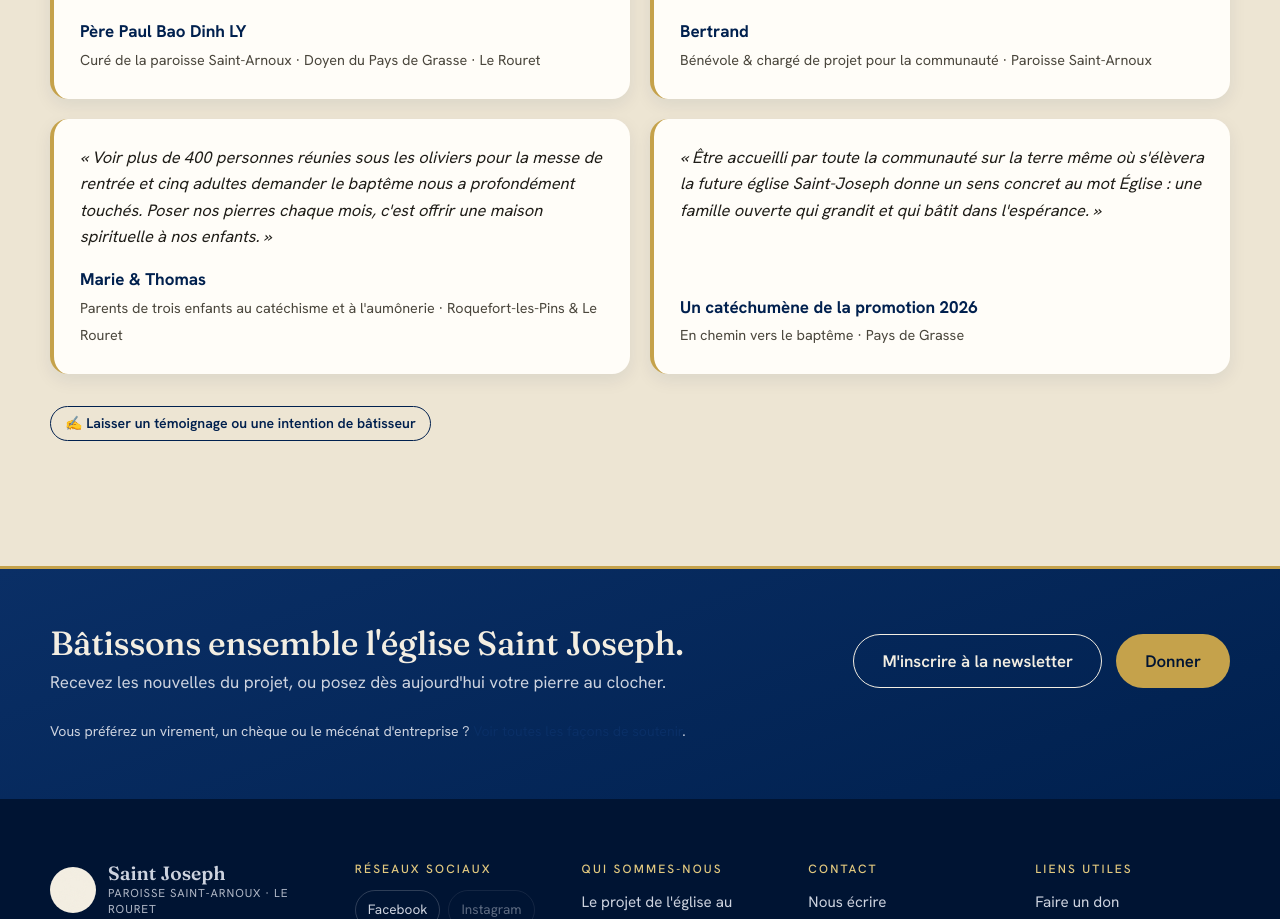
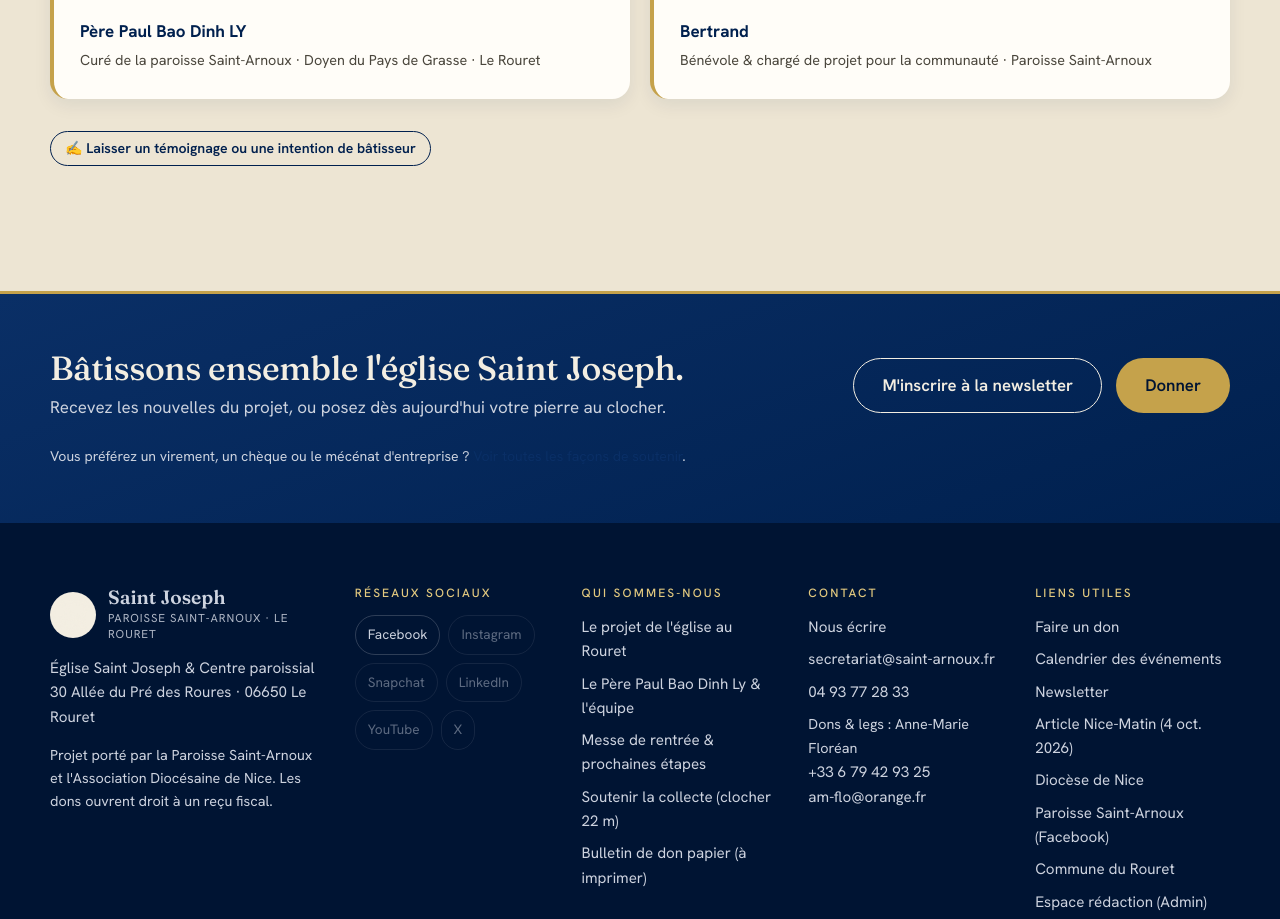
Before and after one commit to mgenin12/saint-joseph-sjo2, a Next.js app: page / in a window 1280 px wide. Shown: the part 8044-8963 px from the top of the page. Built offline with nearby package versions, Linux system fonts and the light colour scheme; no server answers.

Commit message:
Keep only real quotes (Pere Paul Bao Dinh Ly and Bertrand) in SITE.temoignages

```diff
--- a/js/content.js
+++ b/js/content.js
@@ -395,20 +395,6 @@ export const SITE = {
         citation:
           "Il n'y a aujourd'hui aucun édifice capable de contenir 600 personnes dans nos dix communes. Avec un lieu central au Rouret, près du collège et doté d'un grand parking, chaque famille pourra enfin être accueillie dignement.",
       },
-      {
-        auteur: "Marie & Thomas",
-        role: "Parents de trois enfants au catéchisme et à l'aumônerie",
-        commune: "Roquefort-les-Pins & Le Rouret",
-        citation:
-          "Voir plus de 400 personnes réunies sous les oliviers pour la messe de rentrée et cinq adultes demander le baptême nous a profondément touchés. Poser nos pierres chaque mois, c'est offrir une maison spirituelle à nos enfants.",
-      },
-      {
-        auteur: "Un catéchumène de la promotion 2026",
-        role: "En chemin vers le baptême",
-        commune: "Pays de Grasse",
-        citation:
-          "Être accueilli par toute la communauté sur la terre même où s'élèvera la future église Saint-Joseph donne un sens concret au mot Église : une famille ouverte qui grandit et qui bâtit dans l'espérance.",
-      },
     ],
   },
 };
```
